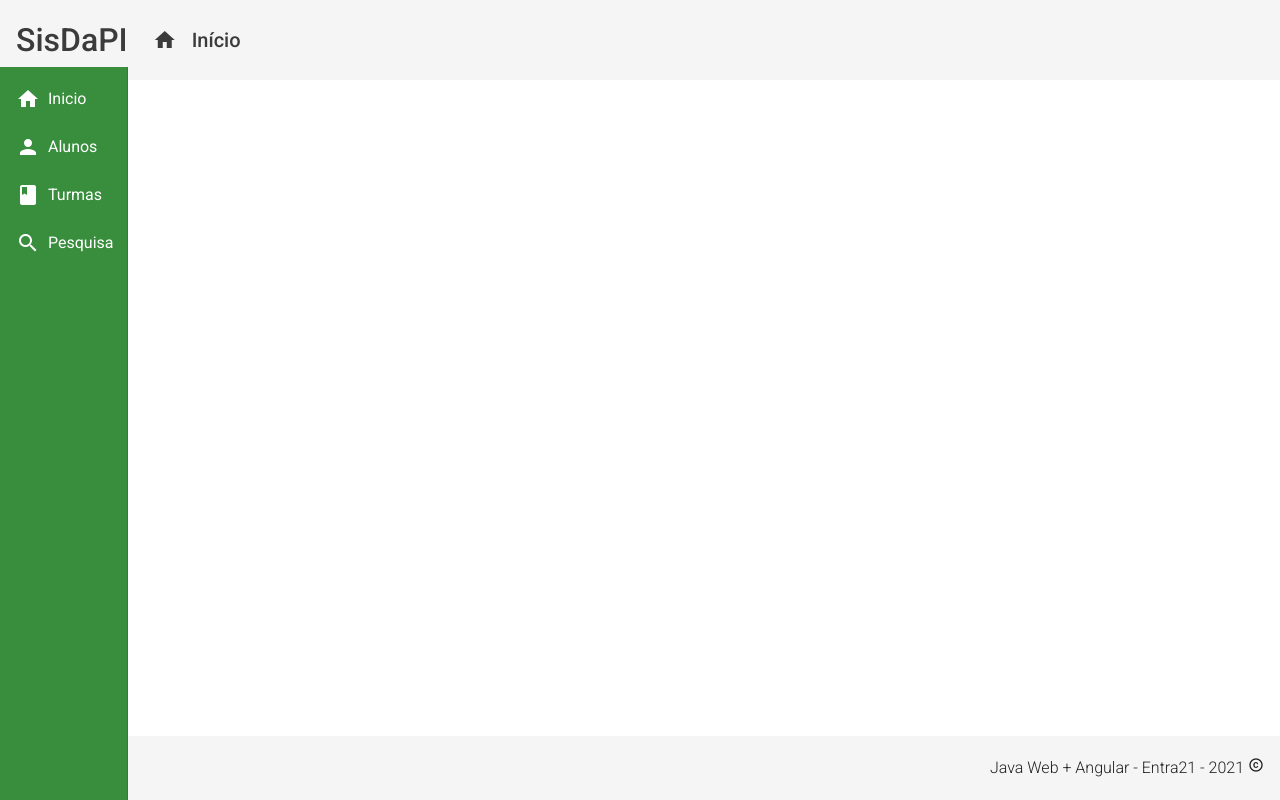
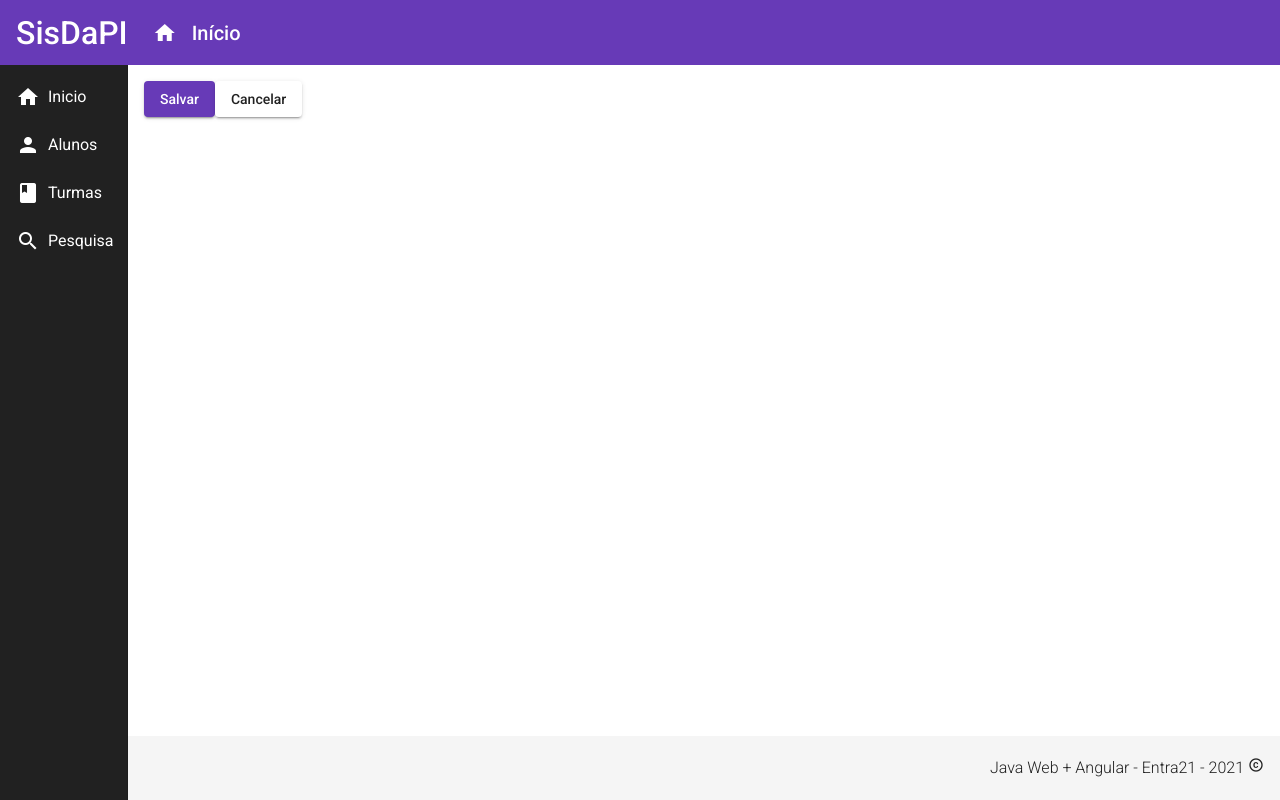
Before and after one commit to paulofrutos/Projeto-SISDAPI, an Angular app in the folder frontend/: page /students/create in a window 1280 px wide. Before the commit this address led to /. Built offline with nearby package versions, Linux system fonts and the light colour scheme.

Commit message:
Update student.service.ts
Update app.module.ts;
Update app-routing.module.ts;
Update student service;
* baseUrl;
* create();
* showMessage();

```diff
--- a/frontend/src/app/app-routing.module.ts
+++ b/frontend/src/app/app-routing.module.ts
@@ -14,12 +14,12 @@ const routes: Routes = [
     component: HomeComponent
   },
   {
-    path: 'alunos',
+    path: 'students',
     component: StudentCrudComponent
   },
   {
-    path: 'alunos/cadastrar',
-    component:StudentCreateComponent
+    path: 'students/create',
+    component: StudentCreateComponent
   },
   {
     path: 'turmas',
--- a/frontend/src/app/components/template/header/header.component.css
+++ b/frontend/src/app/components/template/header/header.component.css
@@ -1,14 +1,14 @@
 .header {
     display: flex;
     align-items: center;
-    height: 10vh;
+    height: 65px;
 }
 
 .header a {
     display: flex;
     align-items: center;
     text-decoration: none;
-    color: #3b3b3b;
+    color: white;
 }
 
 .header a h1 {
--- a/frontend/src/app/components/template/header/header.component.html
+++ b/frontend/src/app/components/template/header/header.component.html
@@ -1,4 +1,4 @@
-<mat-toolbar class="header mat-elevation-z4">
+<mat-toolbar class="header mat-elevation-z4" color="primary">
     <span>
         <a class="logo" routerLink="/">
             <h1>SisDaPI</h1>
--- a/frontend/src/app/components/template/nav/nav.component.css
+++ b/frontend/src/app/components/template/nav/nav.component.css
@@ -1,5 +1,5 @@
 .sidenav {
-    background-color: #388E3C;
+    background-color: #212121;
     width: 10vw;
 }
 
--- a/frontend/src/app/components/template/nav/nav.component.html
+++ b/frontend/src/app/components/template/nav/nav.component.html
@@ -1,5 +1,5 @@
 <mat-sidenav-container class="container">
-    <mat-sidenav class="sidenav" mode="side" opened fixedInViewport="true" fixedTopGap="67">
+    <mat-sidenav class="sidenav" mode="side" opened fixedInViewport="true" fixedTopGap="65">
         <mat-nav-list class="nav-list">
             <a mat-list-item position="center" routerLink="/">
                 <i class="material-icons">
@@ -7,7 +7,7 @@
                 </i>
                 Inicio
             </a>
-            <a mat-list-item routerLink="/alunos">
+            <a mat-list-item routerLink="/students">
                 <i class="material-icons">
                     person
                 </i>
--- a/frontend/src/app/views/student-crud/student-create/student-create.component.html
+++ b/frontend/src/app/views/student-crud/student-create/student-create.component.html
@@ -1 +1,7 @@
-<p>student-create works!</p>
+<button mat-raised-button (click)="createStudent()" color="primary">
+    Salvar
+</button>
+
+<button mat-raised-button (click)="cancel()">
+    Cancelar
+</button>
--- a/frontend/src/app/views/student-crud/student-create/student-create.component.ts
+++ b/frontend/src/app/views/student-crud/student-create/student-create.component.ts
@@ -1,4 +1,7 @@
+import { StudentService } from './../student.service';
+import { Student } from './../student.model';
 import { Component, OnInit } from '@angular/core';
+import { Router } from '@angular/router';
 
 @Component({
   selector: 'app-student-create',
@@ -7,9 +10,25 @@ import { Component, OnInit } from '@angular/core';
 })
 export class StudentCreateComponent implements OnInit {
 
-  constructor() { }
+  student: Student = {
+    nome: '',
+    sobrenome: ''
+  }
 
-  ngOnInit(): void {
+  constructor(private studentService: StudentService,
+              private router: Router) { }
+
+  ngOnInit(): void { }
+
+  createStudent(): void {
+    this.studentService.create(this.student).subscribe(() => {
+      this.studentService.showMessage('Operação executada com sucesso.')
+      this.router.navigate(['/students'])
+    })
+  }
+
+  cancel(): void {
+    this.router.navigate(['/students']);
   }
 
 }
--- a/frontend/src/app/views/student-crud/student-crud.component.ts
+++ b/frontend/src/app/views/student-crud/student-crud.component.ts
@@ -14,7 +14,7 @@ export class StudentCrudComponent implements OnInit {
   }
 
   navigateToStudentCreate(): void {
-    this.router.navigate(['alunos/cadastrar']);
+    this.router.navigate(['/students/create']);
   }
 
 }
--- a/frontend/src/app/views/student-crud/student.service.ts
+++ b/frontend/src/app/views/student-crud/student.service.ts
@@ -1,9 +1,28 @@
+import { Student } from './student.model';
+import { HttpClient } from '@angular/common/http';
 import { Injectable } from '@angular/core';
+import { MatSnackBar } from '@angular/material/snack-bar';
+import { Observable } from 'rxjs';
 
 @Injectable({
   providedIn: 'root'
 })
 export class StudentService {
 
-  constructor() { }
+  baseUrl = 'http://localhost:3001/students';
+
+  constructor(private snackbar: MatSnackBar, private http: HttpClient) { }
+
+  showMessage(msg: string): void {
+    this.snackbar.open(msg, 'X', {
+      duration: 3000,
+      horizontalPosition: 'center',
+      verticalPosition: 'bottom'
+    })
+  }
+
+  create(student: Student): Observable<Student> {
+    return this.http.post<Student>(this.baseUrl, student)
+  }
+
 }
```
Also changed, not shown: frontend/src/app/app.module.ts (+17 -8 lines).
